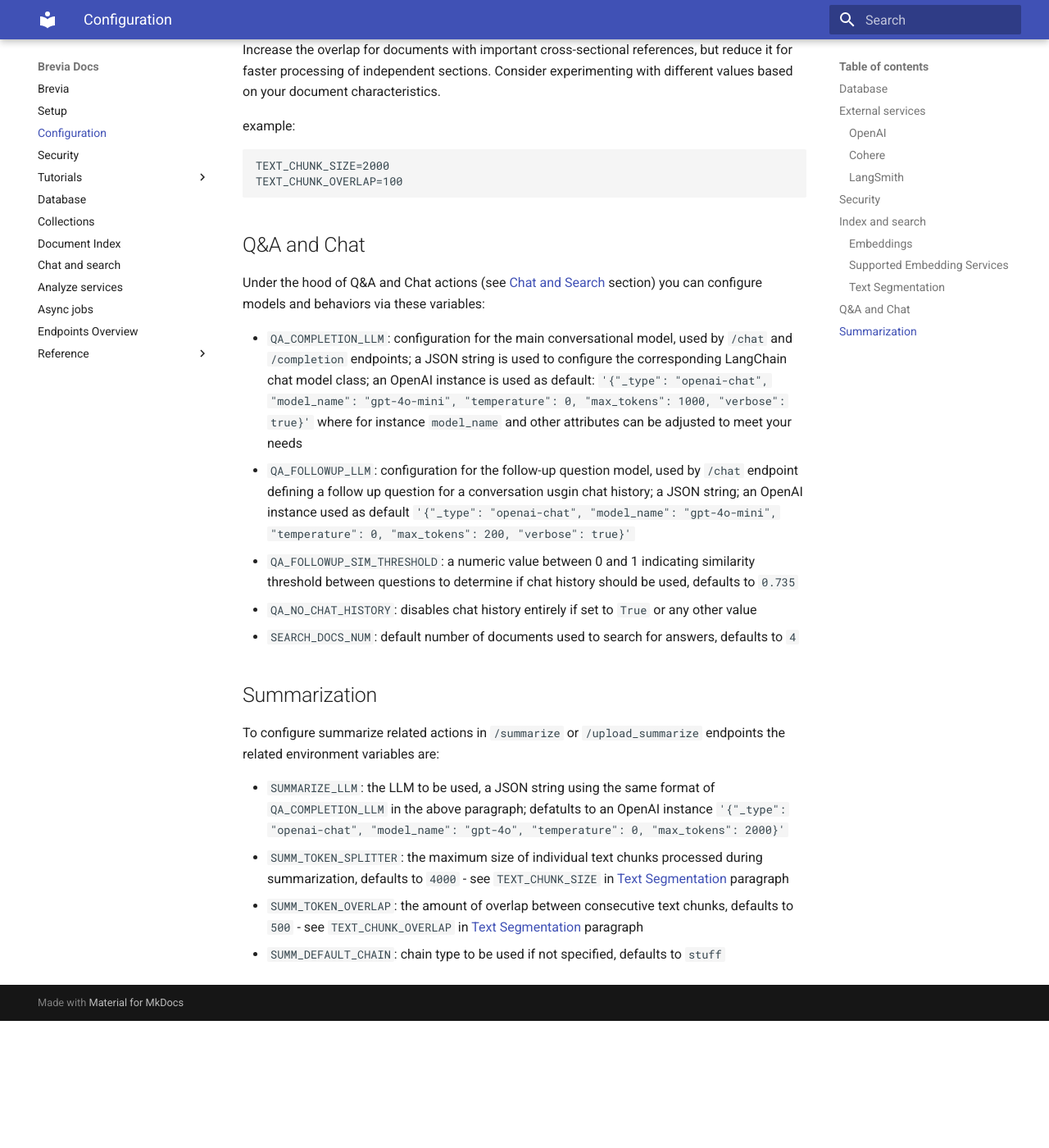
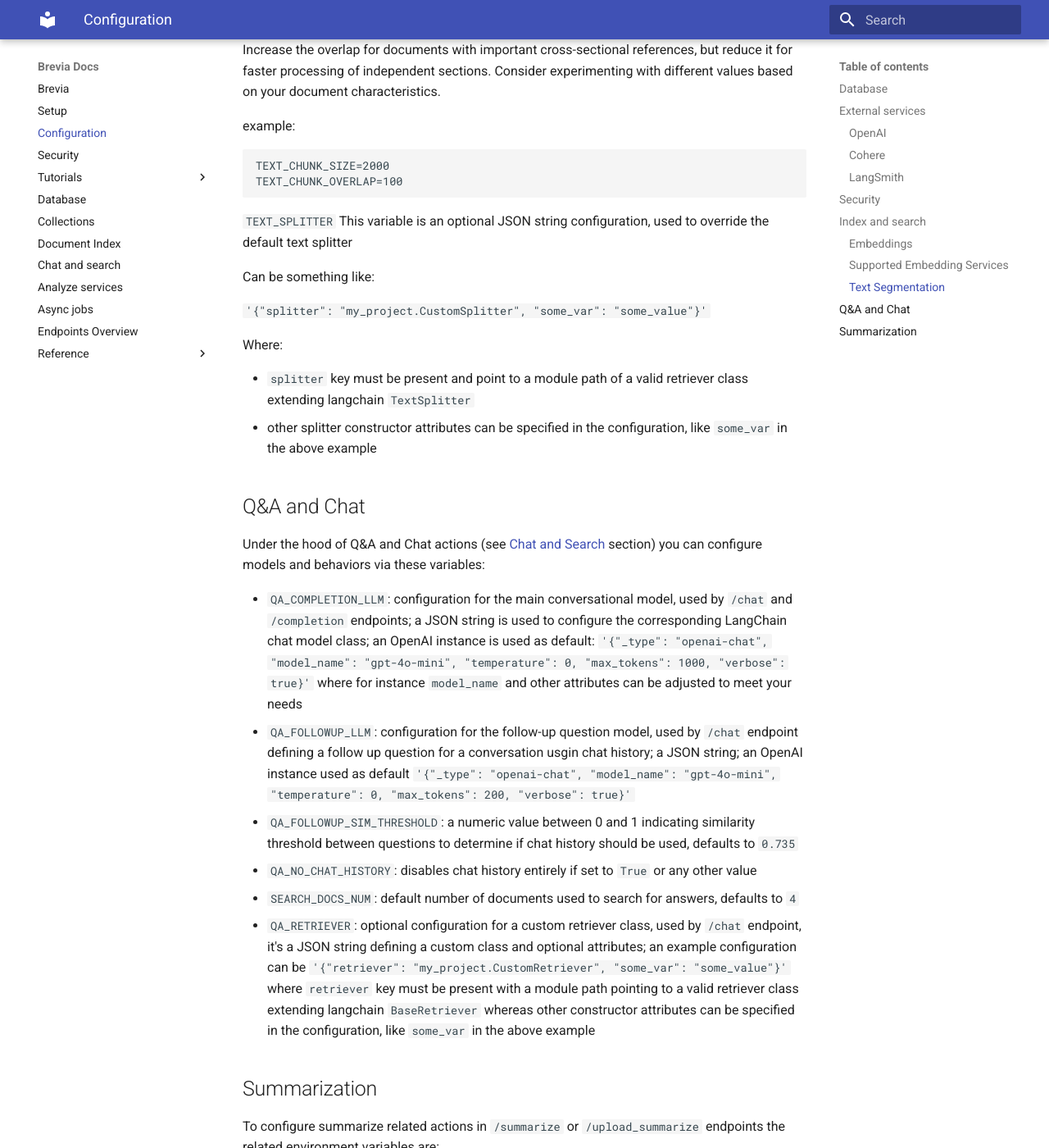
Before and after one commit to brevia-ai/brevia, an MkDocs documentation site: the page built from docs/config.md, in a window 1280 px wide and 1400 px high, scrolled down 2952 px. Shown: the whole window at 82% size. Built offline with MkDocs 1.6.1 and Material for MkDocs 9.7.7, drawn with Linux system fonts in a browser that asks for light colours; before the commit the page ends 4197 px from its top, so only the background shows below that.

Commit message:
doc: custom splitter and retriever in settings

````diff
--- a/docs/config.md
+++ b/docs/config.md
@@ -100,6 +100,20 @@ TEXT_CHUNK_SIZE=2000
 TEXT_CHUNK_OVERLAP=100
 ```
 
+`TEXT_SPLITTER`
+This variable is an optional JSON string configuration, used to override the default text splitter
+
+Can be something like:
+
+`'{"splitter": "my_project.CustomSplitter", "some_var": "some_value"}'`
+
+Where:
+
+* `splitter` key must be present and point to a module path of a valid
+   retriever class extending langchain `TextSplitter`
+* other splitter constructor attributes can be specified in the configuration,
+    like `some_var` in the above example
+
 ## Q&A and Chat
 
 Under the hood of Q&A and Chat actions (see [Chat and Search](chat_search.md) section) you can configure models and behaviors via these variables:
@@ -109,6 +123,7 @@ Under the hood of Q&A and Chat actions (see [Chat and Search](chat_search.md) se
 * `QA_FOLLOWUP_SIM_THRESHOLD`: a numeric value between 0 and 1 indicating similarity threshold between questions to determine if chat history should be used, defaults to `0.735`
 * `QA_NO_CHAT_HISTORY`: disables chat history entirely if set to `True` or any other value
 * `SEARCH_DOCS_NUM`: default number of documents used to search for answers, defaults to `4`
+* `QA_RETRIEVER`: optional configuration for a custom retriever class, used by `/chat`  endpoint, it's a JSON string defining a custom class and optional attributes; an example configuration can be `'{"retriever": "my_project.CustomRetriever", "some_var": "some_value"}'` where `retriever` key must be present with a module path pointing to a valid retriever class extending langchain `BaseRetriever` whereas other constructor attributes can be specified in the configuration, like `some_var` in the above example
 
 ## Summarization
 
````
